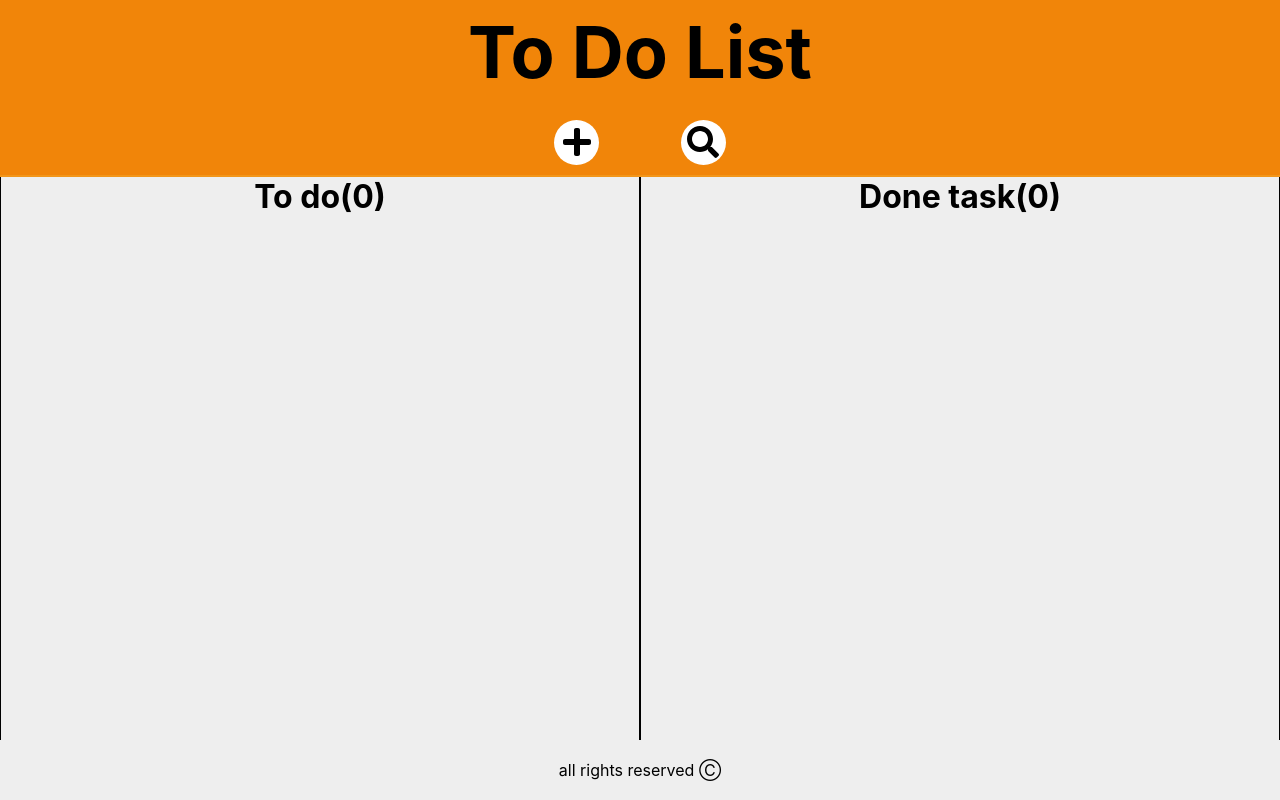
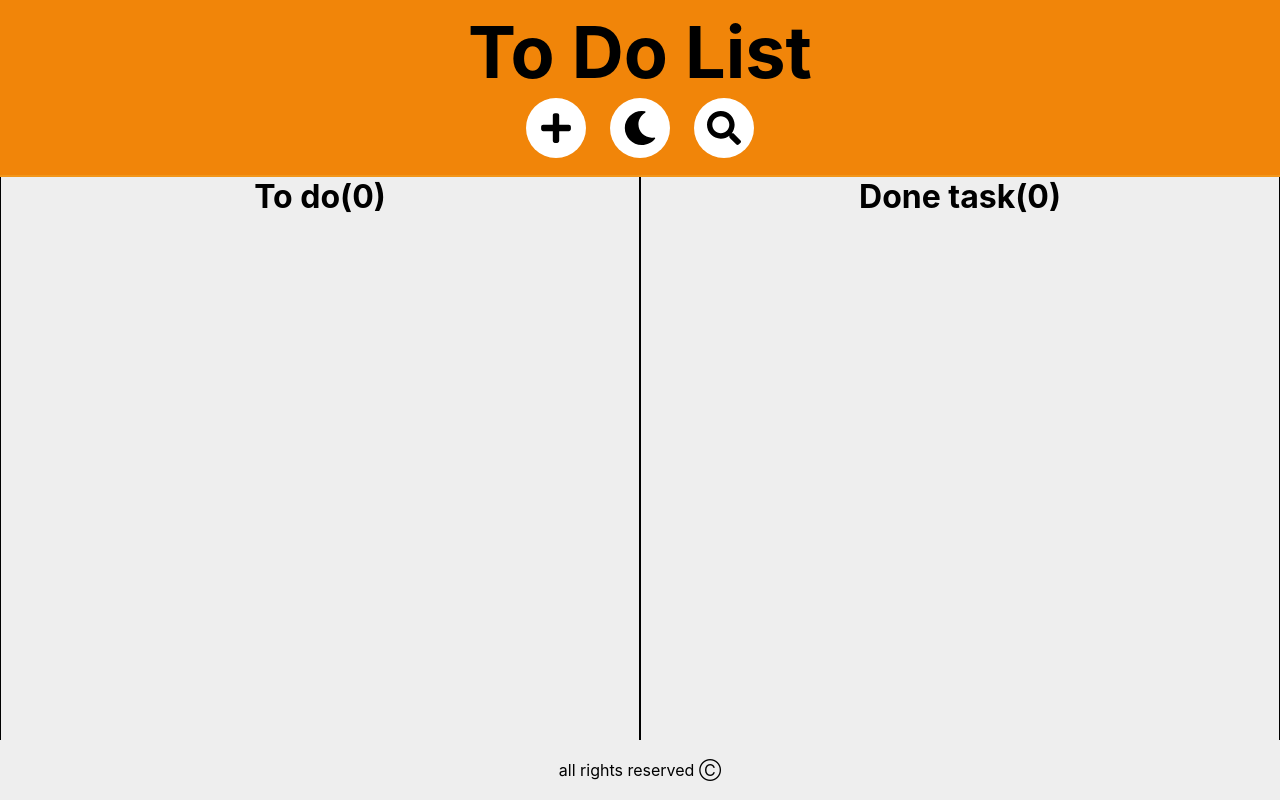
Before and after one commit to NowakKamil30/to-do-app-react, a React (Create React App) app: page / in a window 1280 px wide. Built offline with nearby package versions, Linux system fonts and the light colour scheme.

Commit message:
add night Style

```diff
--- a/src/component/App.js
+++ b/src/component/App.js
@@ -31,9 +31,6 @@ class App extends React.Component {
       toDo,
       done
     });
-  }
-  componentDidUpdate() {
-    console.log(this.state.toDo);
   }
 
   render() {
--- a/src/component/Menu.js
+++ b/src/component/Menu.js
@@ -1,15 +1,25 @@
 import React, { Component } from "react";
 import { FontAwesomeIcon } from "@fortawesome/react-fontawesome";
-import { faPlus, faSearch } from "@fortawesome/free-solid-svg-icons";
+import { faPlus, faSearch, faMoon } from "@fortawesome/free-solid-svg-icons";
 import Button from "./Button";
 import AddTaskForm from "./AddTaskForm";
 import SearchInput from "./SearchInput";
 import "./css/Menu.css";
+import setCookie from "../helperMethods/setCookie";
+import readCookie from "../helperMethods/readCookie";
+import changeStyle from "../helperMethods/changeStyle";
+import config from "../config.json";
+
 class Menu extends Component {
   state = {
     add: false,
-    search: false
+    search: false,
+    nightStyle: readCookie("nightStyle") || false
   };
+  componentDidMount() {
+    console.log(this.state.nightStyle);
+    changeStyle(this.state.nightStyle);
+  }
   handleButtonShowAddTask = () => {
     this.setState(prevState => ({
       add: !prevState.add,
@@ -20,6 +30,14 @@ class Menu extends Component {
     this.setState(prevState => ({
       search: !prevState.search,
       add: false
+    }));
+  };
+  handleButtonNightStyle = () => {
+    const { nightStyle } = this.state;
+    setCookie("nightStyle", !nightStyle, config.maxAge);
+    changeStyle(!nightStyle);
+    this.setState(prevState => ({
+      nightStyle: !prevState.nightStyle
     }));
   };
   showMenuFunction = () => {
@@ -53,8 +71,10 @@ class Menu extends Component {
     return null;
   };
   render() {
+    console.log(this.state.nightStyle);
     const addButtonClass = `menu ${this.state.add ? "active" : ""}`;
     const searchButtonClass = `menu ${this.state.search ? "active" : ""}`;
+    const nightStyleClass = `menu ${this.state.nightStyle ? "active" : ""}`;
     return (
       <menu>
         <Button
@@ -62,6 +82,12 @@ class Menu extends Component {
           className={addButtonClass}
         >
           <FontAwesomeIcon icon={faPlus} />
+        </Button>
+        <Button
+          onClick={this.handleButtonNightStyle}
+          className={nightStyleClass}
+        >
+          <FontAwesomeIcon icon={faMoon} />
         </Button>
         <Button
           onClick={this.handleButtonShowSearchTask}
--- a/src/component/css/App.css
+++ b/src/component/css/App.css
@@ -8,9 +8,12 @@
   --border-color:#000000;
   --active-button-color:#000000;
   --shadow-color:rgba(0,0,0,0.6);
+  --text-color:#000000;
+
 }
 
 .App {
+  color:var(--text-color);
   text-align: center;
   background-color: var(--main-background-color);
   height: 100vh;
--- a/src/component/css/Header.css
+++ b/src/component/css/Header.css
@@ -8,6 +8,7 @@ header
 header h1
 {
     font-size: 4.5rem;
+    height: 50%;
 }
 
 div.priotity,div.date
@@ -16,6 +17,7 @@ div.priotity,div.date
 }
 header button
 {
+    color: var(--text-color);
     font-size: 1.6rem;
     padding: 10px;
     margin-top:10%;
@@ -26,5 +28,5 @@ header button
 }
 header button:hover
 {
-    box-shadow: 0px 0px 0px 6px rgba(0,0,0,0.6);
+    box-shadow: 0px 0px 0px 6px var(--shadow-color);
 }
--- a/src/component/css/Menu.css
+++ b/src/component/css/Menu.css
@@ -1,5 +1,6 @@
 menu input[type=text]
 {
+    color: var(--text-color);
     box-sizing: border-box;
     background-color: var(--button-color);
     width: 100%;
@@ -11,6 +12,7 @@ menu input[type=text]
 menu{
     box-sizing: border-box;
     max-width: 20%;
+    height: 50%;
     margin-left: auto;
     margin-right: auto;
     position: relative;
@@ -42,10 +44,10 @@ menu label.checkboxLabelClass:after{
     right:-40%;
     width: 15px;
     height: 15px;
-    border: 2px solid black;
+    border: 2px solid var(--text-color);
 }
 menu input[type=checkbox]:checked~label.checkboxLabelClass:after{
-    background-color: black;
+    background-color: var(--text-color);
 }
 
 menu input[type=date]
@@ -63,15 +65,17 @@ menu input[type=date]:focus
 }
 header menu button.menu{
     box-sizing: border-box;
-    width: 45px;
-    height: 45px;
+    width: 60px;
+    height: 60px;
     position: relative;
+    margin-bottom: auto;
+    margin-top: auto;
     border-radius: 50%;
 
 }
 header menu button.menu svg
 {
-    font-size: 32px;
+    font-size: 34px;
     position: absolute;
     top:50%;
     left:50%;
--- a/src/component/css/TaskList.css
+++ b/src/component/css/TaskList.css
@@ -39,6 +39,7 @@ li.priority div,li.not-priority div
 }
 li.priority button,li.not-priority button
 {
+    color: var(--text-color);
     padding: 8px 20px;
     background-color: var(--button-color);
     border: 1px solid var(--border-color);
--- /dev/null
+++ b/src/helperMethods/changeStyle.js
@@ -0,0 +1,10 @@
+import styles from "../map/colorSet.json";
+export default function changeStyle(nightStyle) {
+  let style = styles.lightStyle;
+  if (nightStyle === true) {
+    style = styles.nightStyle;
+  }
+  for (const property of style) {
+    document.documentElement.style.setProperty(property.name, property.value);
+  }
+}
--- /dev/null
+++ b/src/map/colorSet.json
@@ -0,0 +1,24 @@
+{
+    "lightStyle":[
+        {"name":"--main-background-color", "value":"#eeeeee"},
+        {"name":"--header-backgroud-color","value":"#f18509"},
+        {"name":"--header-border-color","value":"#f2961A"},
+        {"name":"--priority-color","value":"#F2961A"},
+        {"name":"--button-color","value":"#ffffff"},
+        {"name":"--border-color","value":"#000000"},
+        {"name":"--active-button-color","value":"#000000"},
+        {"name":"--shadow-color","value":"rgba(0,0,0,0.6)"},
+        {"name":"--text-color", "value":"#000000"}],
+    "nightStyle":[
+        {"name":"--main-background-color", "value":"#111111"},
+        {"name":"--header-backgroud-color","value":"#222222"},
+        {"name":"--header-border-color","value":"#222222"},
+        {"name":"--priority-color","value":"#333333"},
+        {"name":"--button-color","value":"#000000"},
+        {"name":"--border-color","value":"#ffffff"},
+        {"name":"--active-button-color","value":"#ffffff"},
+        {"name":"--shadow-color","value":"rgba(255,255,255,0.6)"},
+        {"name":"--text-color", "value":"#ffffff"}]
+
+
+}
```
